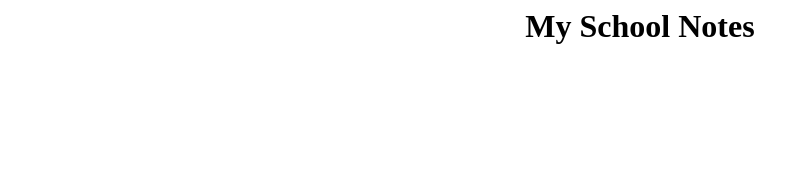
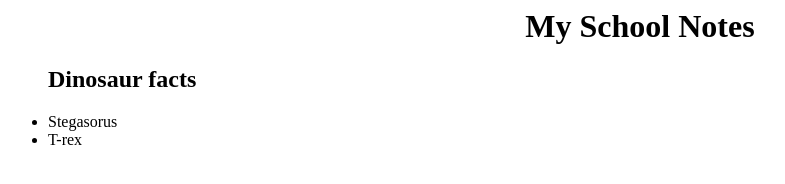
Before and after one commit to utenn/myWebsite, a plain HTML site: page index.html in a window 1280 px wide. Shown: the whole page, without its empty margins (0-785 px from the left). Drawn offline with Linux system fonts and the light colour scheme.

Commit message:
added some notes

```diff
--- a/index.html
+++ b/index.html
@@ -4,6 +4,13 @@
 </head>
 <body>
     <h1><center>My School Notes</center></h1>
+  <ul>
+    <h2>
+      Dinosaur facts
+    </h2>
+    <li>Stegasorus</li>
+    <li>T-rex</li>
+  </ul>
 </body>
 
 
```
